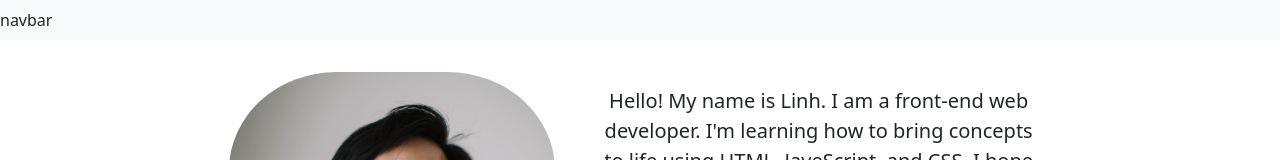
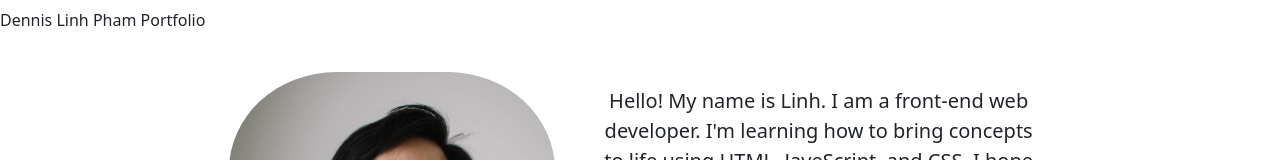
Before and after one commit to cluelesslinh/portfolio-site, a React (Create React App) app: page / in a window 1280 px wide. Shown: the top 160 px of the page. Built offline with nearby package versions, Linux system fonts and the light colour scheme.

Commit message:
Navbar
navbar desc

```diff
--- a/src/components/Navbar/index.js
+++ b/src/components/Navbar/index.js
@@ -2,8 +2,8 @@ import Navbar from 'react-bootstrap/Navbar';
 
 function SiteNavbar() {
     return (
-        <Navbar bg="light" expand="lg">
-            navbar
+        <Navbar>
+            Dennis Linh Pham Portfolio
         </Navbar>
     );
 }
```
